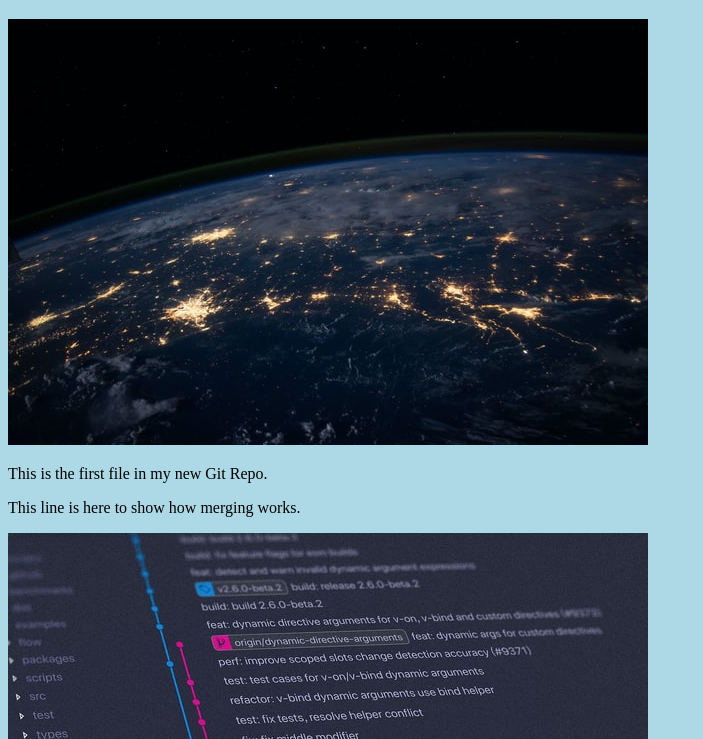
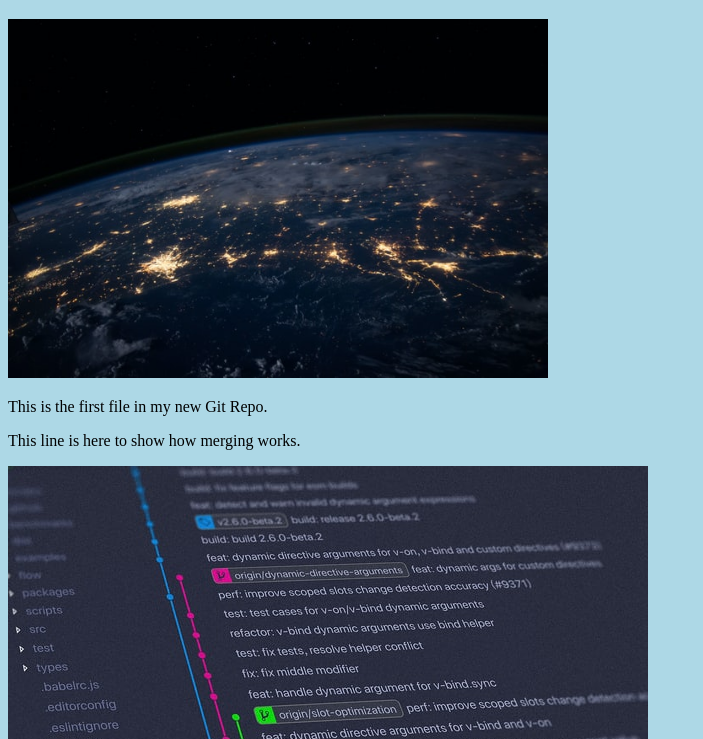
Before and after one commit to danh-hb/hello-world, a plain HTML site: page index.html in a window 1280 px wide. Shown: the part 61-800 px from the top of the page, without its empty margins (0-703 px from the left). Drawn offline with Linux system fonts and the light colour scheme.

Commit message:
Updated index.html. Resized image 2

```diff
--- a/index.html
+++ b/index.html
@@ -7,7 +7,7 @@
 <body>
 
 <h1>Hello world!</h1>
-<div><img src="img_hello_world.jpg" alt="Hello World from Space" style="width:100%;max-width:640px"></div>
+<div><img src="img_hello_world.jpg" alt="Hello World from Space" style="width:100%;max-width:540px"></div>
 <p>This is the first file in my new Git Repo.</p>
 <p>This line is here to show how merging works.</p>
 <div><img src="img_hello_git.jpg" alt="Hello Git" style="width:100%;max-width:640px"></div>
```
